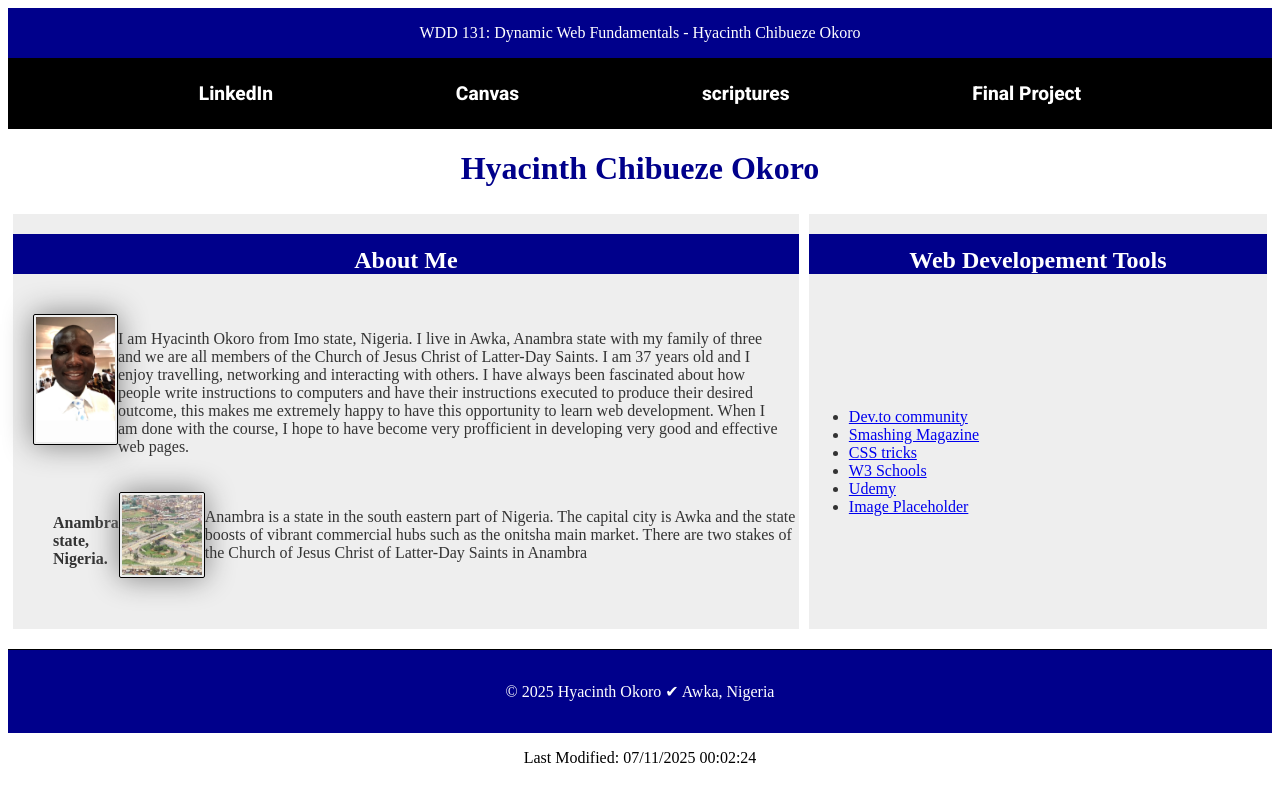
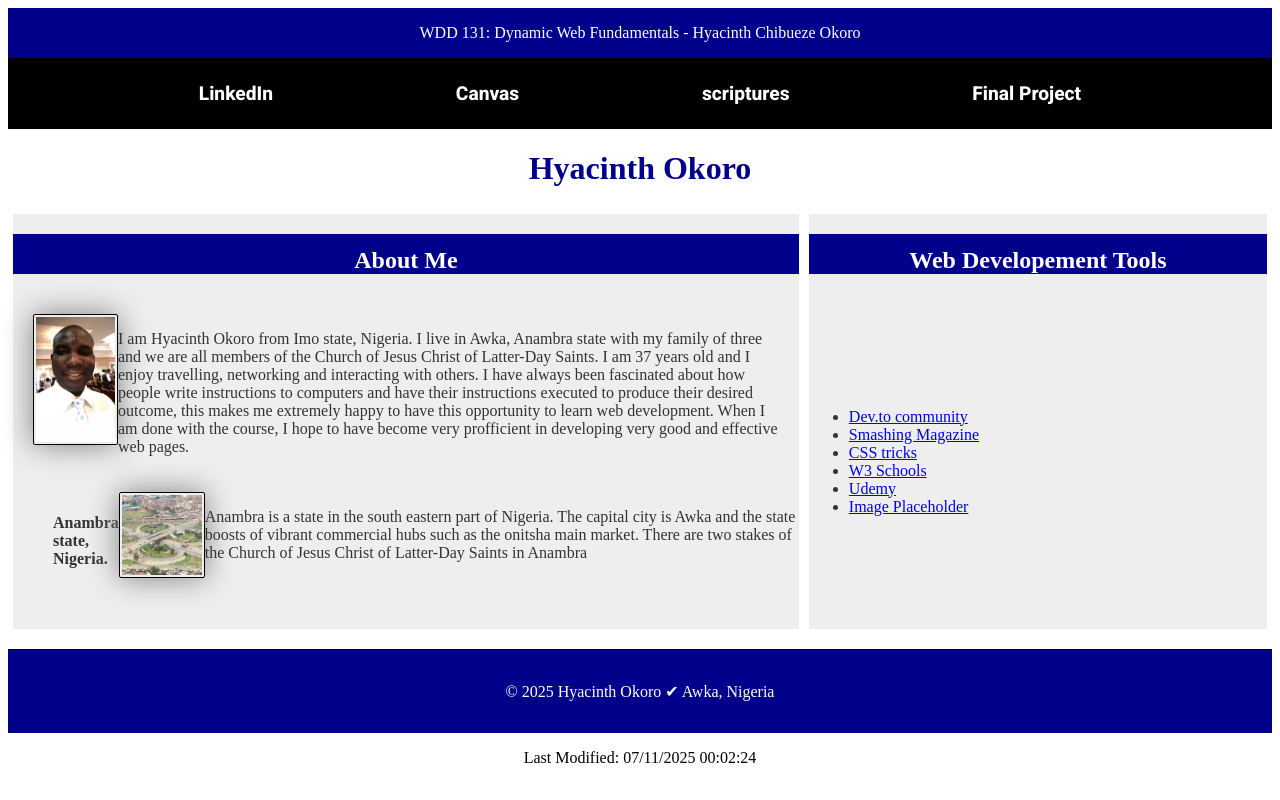
Before and after one commit to ChibuezeO/wdd131, a plain HTML site: page index.html in a window 1280 px wide. Drawn offline with Linux system fonts and the light colour scheme.

Commit message:
futher corrections

```diff
--- a/index.html
+++ b/index.html
@@ -4,8 +4,8 @@
 <head>
     <meta charset="utf-8">
     <meta name="viewport" content="width=device-width,initial-scale=1.0">
-    <title>WDD 131 - Dynamic Web Fundamentals - Hyacinth Chibueze Okoro</title>
-    <meta name="description" content="This is WDD131 - Dynamic Web Fundermentals || Hyacinth Chibueze Okoro's page">
+    <title>WDD 131 - Dynamic Web Fundamentals - Hyacinth Okoro</title>
+    <meta name="description" content="This is WDD131 - Dynamic Web Fundamentals || Hyacinth Okoro's student page">
     <meta name="author" content="Hyacinth Chibueze Okoro">
     <link rel="stylesheet" href="styles/base.css">
     <script src="scripts/getdates.js" defer></script>
@@ -26,7 +26,7 @@
     </header>
     <div class="grid">
         <main>
-            <h1>Hyacinth Chibueze Okoro</h1>
+            <h1>Hyacinth Okoro</h1>
             <div class="card-container">
                 <section class="card">
                     <h2>About Me</h2>
```
